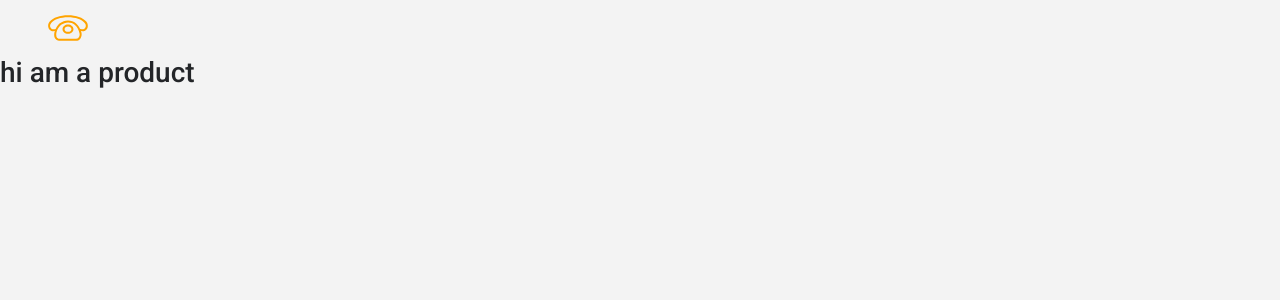
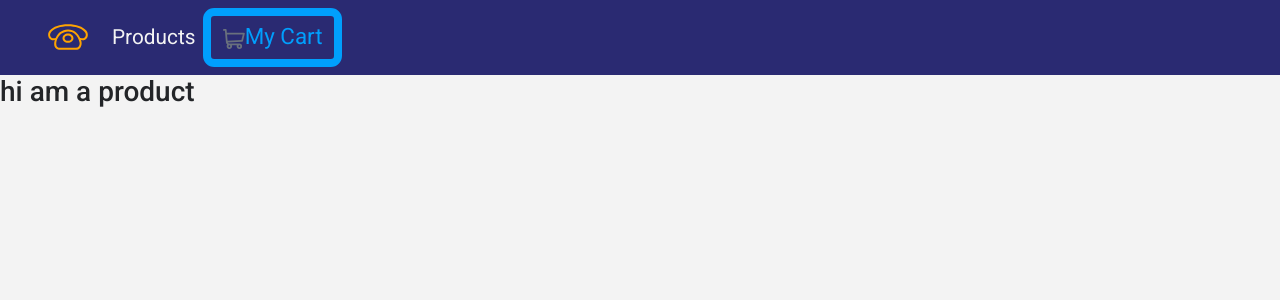
Before and after one commit to Jeffreyai7/Products-website, a React (Vite) app: page / in a window 1280 px wide. Shown: the top 300 px of the page. Built offline with nearby package versions, Linux system fonts and the light colour scheme.

Commit message:
feat: finished nav bar

```diff
--- a/package.json
+++ b/package.json
@@ -13,7 +13,8 @@
     "bootstrap": "^5.3.3",
     "react": "^18.2.0",
     "react-dom": "^18.2.0",
-    "react-router-dom": "^6.24.0"
+    "react-router-dom": "^6.24.0",
+    "styled-components": "^6.1.11"
   },
   "devDependencies": {
     "@types/react": "^18.2.56",
--- a/src/App.css
+++ b/src/App.css
@@ -1,6 +1,6 @@
 :root {
-  --mainblue: #2a2a72;
-  -lightBlue: #009ffd;
+  --mainBlue: #2a2a72;
+  --lightBlue: #009ffd;
   --mainWhite: #f3f3f3;
   --mainYellow:#ffa400;
   --mainDark: #232528;
--- /dev/null
+++ b/src/components/Button.js
@@ -0,0 +1,22 @@
+import styled from "styled-components";
+
+
+export const ButtonContainer = styled.button`
+text-transform: capitalize;
+font-size: 1.4rem;
+background: transparent;
+border: 0.5rem solid var(--lightBlue);
+color: var(--lightBlue);
+border-radius: 0.5em;
+padding: 0.2em 0.5em;
+transition: all 0.5s ease-in-out;
+cursor:pointer;
+&:hover{
+    background:var(--lightBlue);
+    color:var(--mainBlue);
+}
+&:focus{
+outline: none;
+}
+
+`
--- a/src/components/Navbar.jsx
+++ b/src/components/Navbar.jsx
@@ -1,18 +1,44 @@
 import React from "react";
 import {Link} from "react-router-dom"
 import logo from "../assets/logo.svg"
-
+import cart from "../assets/icon-cart.svg"
+import { ButtonContainer } from "./Button";
+import styled from "styled-components";
 
 function Navbar(){
 
 
     return(
-        <nav className="navbar navbar-expand-sm navbar-dark px-sm-5">
+        <NavWrapper className="navbar navbar-expand-sm navbar-dark px-sm-5">
                 <Link to="/">
-                <img src={logo} alt="" />
+                <img src={logo} alt="store" className="navbar-brand" />
                 </Link>
-        </nav>
+                <ul className="navbar-nav align-items-center">
+                    <li className="nav-item ml-5">
+                    <Link to = "/" className="nav-link">
+                        Products
+                    </Link>
+                    </li>
+                </ul>
+                <Link to="/cart" className="ml-auto">
+                <ButtonContainer>
+                    <span className="mr-2">
+                        <img src={cart} alt="" />
+                    </span>
+                    my cart
+                </ButtonContainer>
+                </Link>
+        </NavWrapper>
     )
 }
 
+const NavWrapper = styled.nav`
+background: var(--mainBlue);
+.nav-link{
+color:var(--mainWhite)!important;
+font-size: 1.3rem;
+text-transform: capitalize;
+}
+`
+
 export default Navbar;
```
Also changed, not shown: src/assets/icon-cart.svg (added), 1 other file (tests, documents, lock files or other folders).
